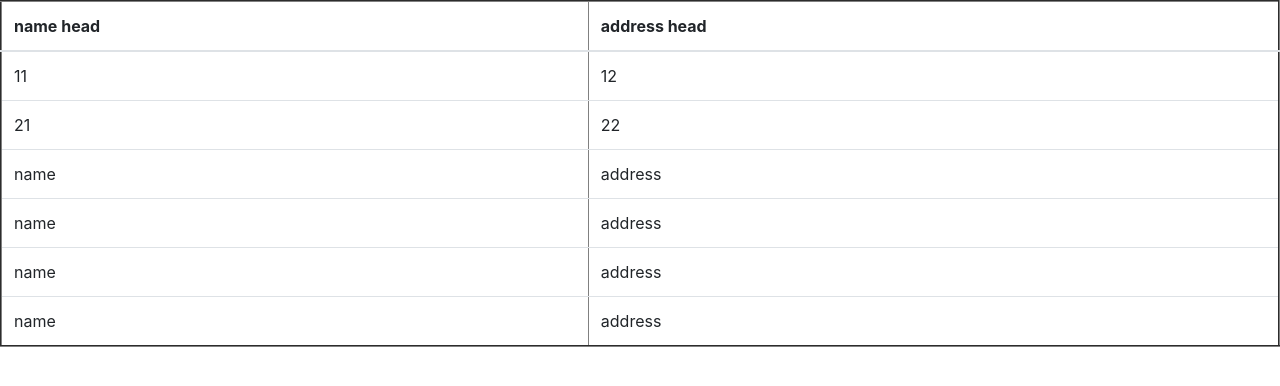
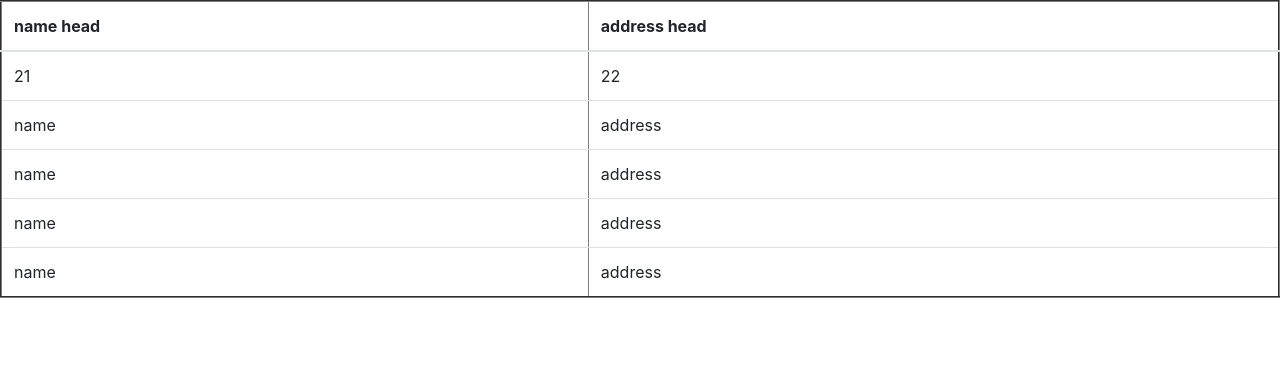
Before and after one commit to uttamsing12/test, a plain HTML site: page index.html in a window 1280 px wide. Drawn offline with nearby package versions, Linux system fonts and the light colour scheme.

Commit message:
remove first row from index-page table

```diff
--- a/index.html
+++ b/index.html
@@ -16,10 +16,6 @@
   		</tr>
   	</thead>
   	<tbody>
-  		<tr>
-  			<td> 11 </td>
-  			<td>12</td>
-  		</tr>
   		<tr>
   			<td> 21 </td>
   			<td>22</td>
```
